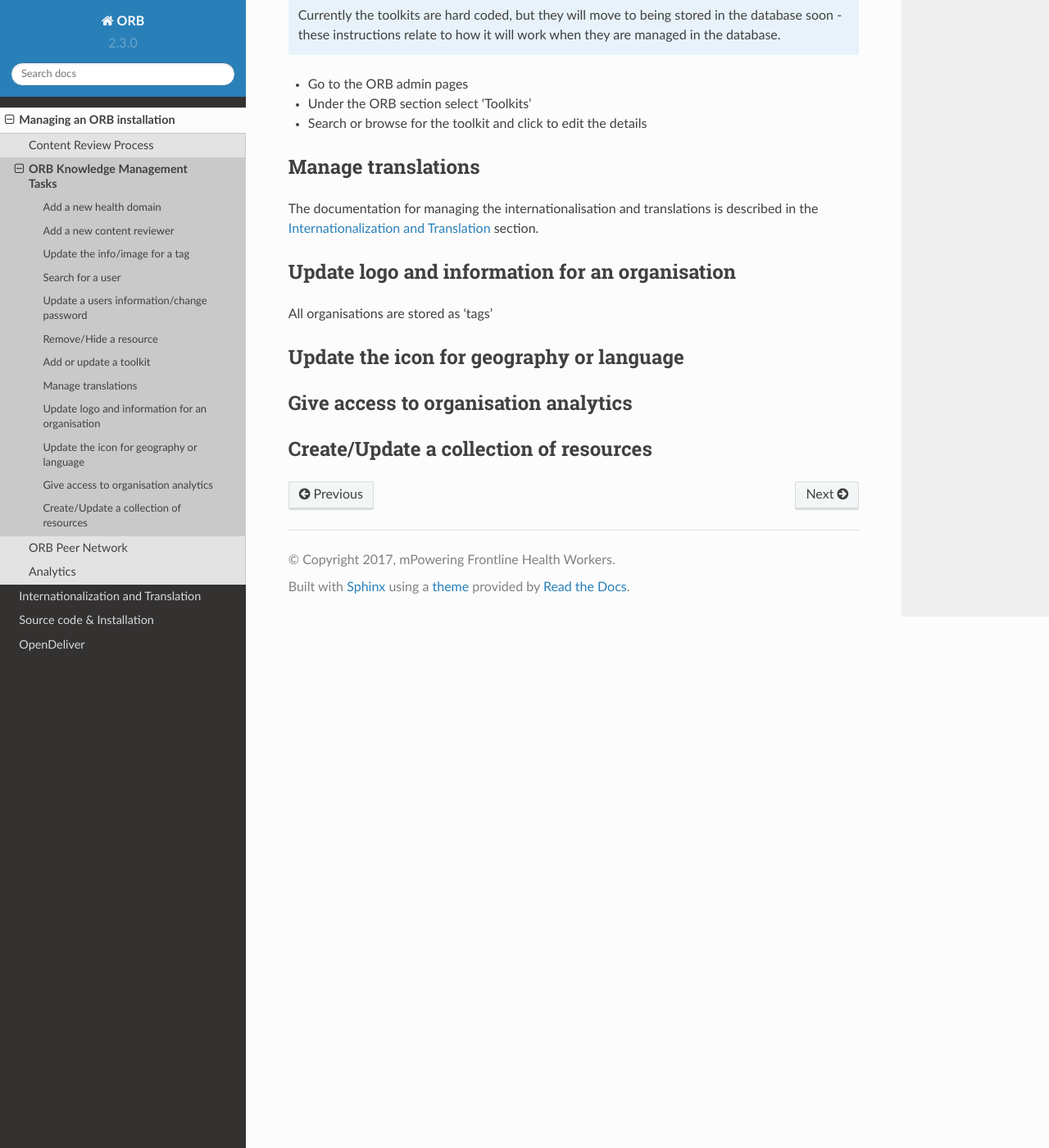
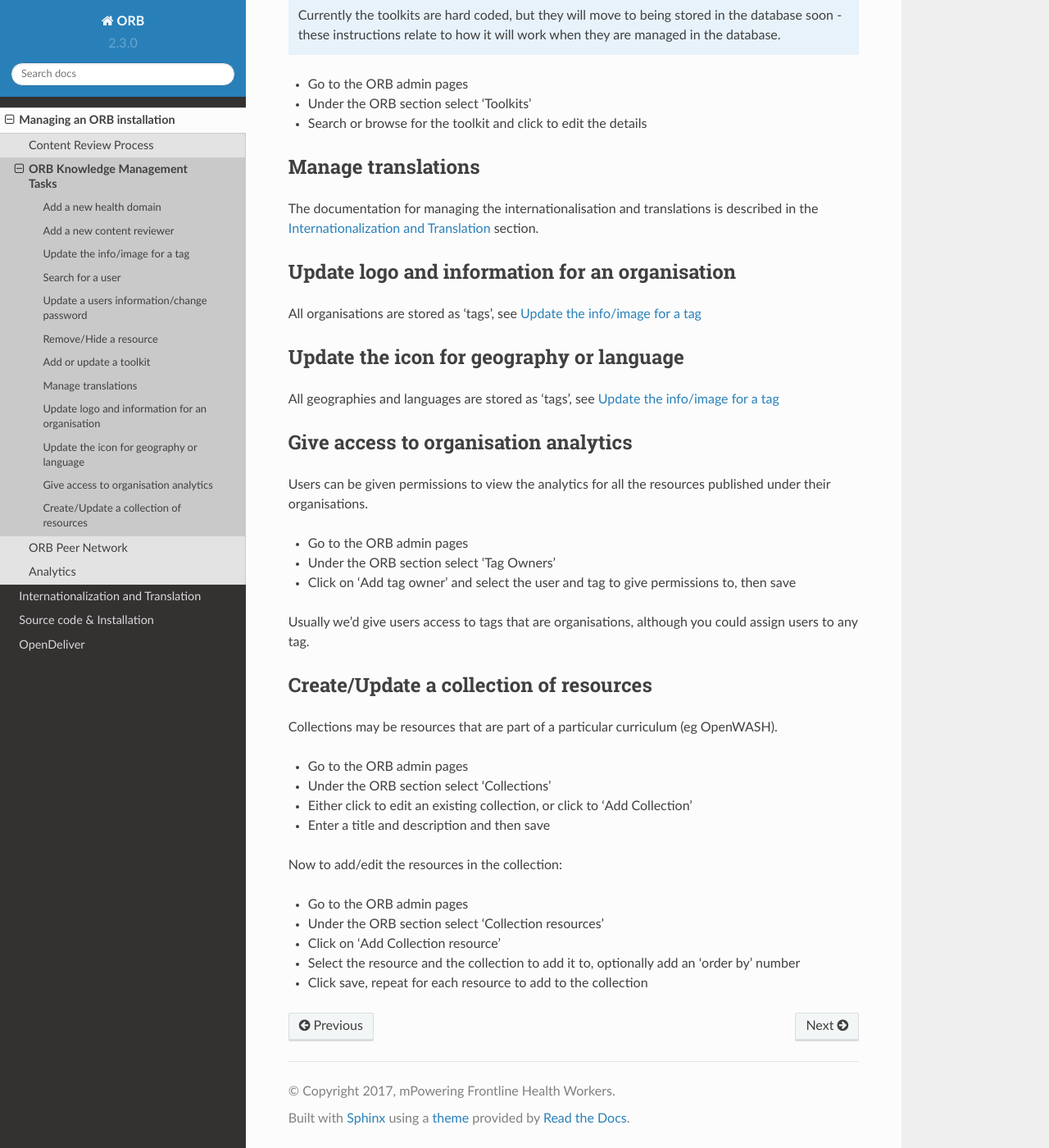
Before and after one commit to mPowering/django-orb, a Sphinx documentation site: the page built from docs/manage/kmtasks.rst, in a window 1280 px wide and 1400 px high, scrolled down 1810 px. Shown: the whole window at 82% size. Built offline with Sphinx 7.4.7 and the Read the Docs theme 2.0.0, drawn with Linux system fonts in a browser that asks for light colours.

Commit message:
update docs

```diff
--- a/docs/manage/index.rst
+++ b/docs/manage/index.rst
@@ -7,6 +7,6 @@ Managing an ORB installation
    :maxdepth: 2
 
    content_review
-   faqs
+   kmtasks
    peers
    analytics
--- a/docs/manage/faqs.rst
+++ b/docs/manage/kmtasks.rst
@@ -113,13 +113,15 @@ The documentation for managing the internationalisation and translations is desc
 Update logo and information for an organisation
 ------------------------------------------------
 
-All organisations are stored as 'tags'
+All organisations are stored as 'tags', see :ref:`faqUpdateTag`
 
 
-.. _faqUpdateIcon:
+.. _faqUpdateGeoLangIcon:
 
 Update the icon for geography or language
 -------------------------------------------
+
+All geographies and languages are stored as 'tags', see :ref:`faqUpdateTag`
 
 
 .. _faqOrganisationAnalytics:
@@ -127,8 +129,31 @@ Update the icon for geography or language
 Give access to organisation analytics
 ----------------------------------------
 
+Users can be given permissions to view the analytics for all the resources published under their organisations.
+
+* Go to the ORB admin pages
+* Under the ORB section select 'Tag Owners'
+* Click on 'Add tag owner' and select the user and tag to give permissions to, then save
+
+Usually we'd give users access to tags that are organisations, although you could assign users to any tag.
+
 
 .. _faqAddUpdateCollection:
 
 Create/Update a collection of resources
 ----------------------------------------
+
+Collections may be resources that are part of a particular curriculum (eg OpenWASH).
+
+* Go to the ORB admin pages
+* Under the ORB section select 'Collections'
+* Either click to edit an existing collection, or click to 'Add Collection'
+* Enter a title and description and then save
+
+Now to add/edit the resources in the collection:
+
+* Go to the ORB admin pages
+* Under the ORB section select 'Collection resources'
+* Click on 'Add Collection resource'
+* Select the resource and the collection to add it to, optionally add an 'order by' number
+* Click save, repeat for each resource to add to the collection
```
